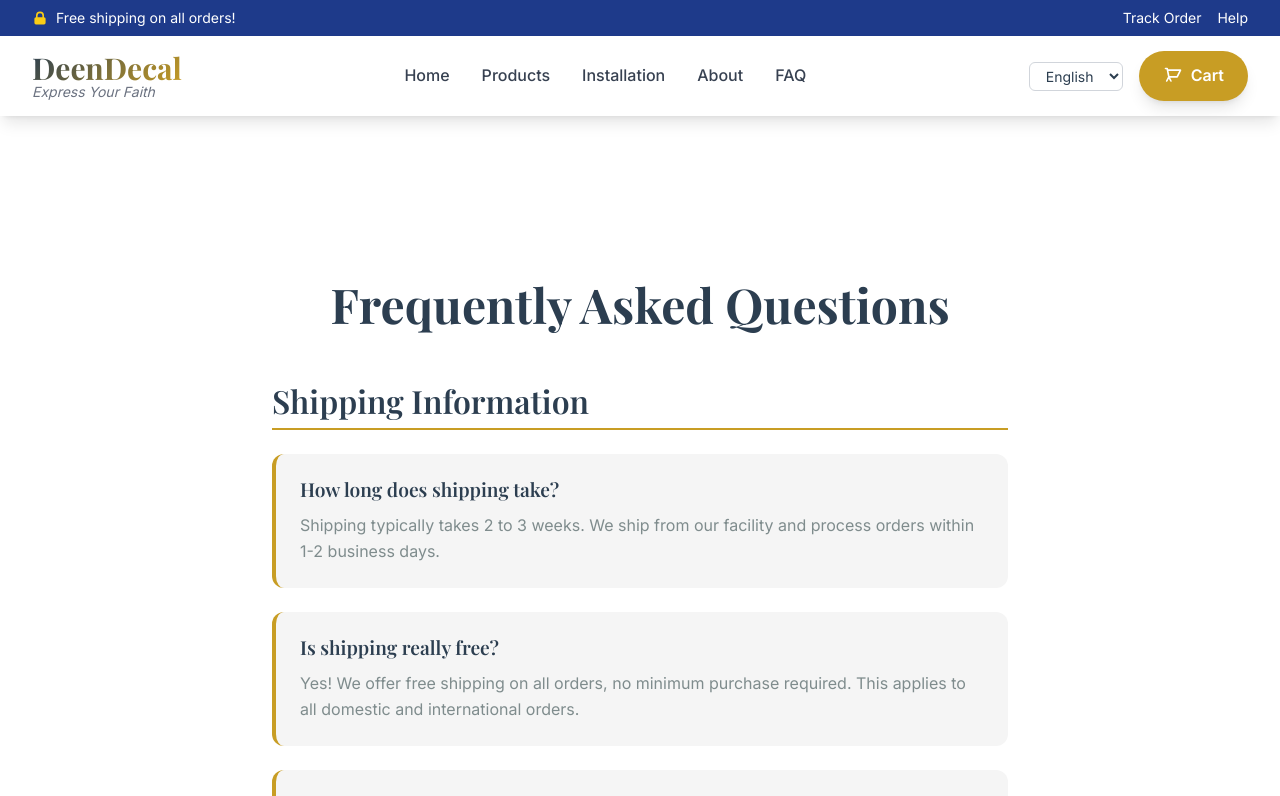
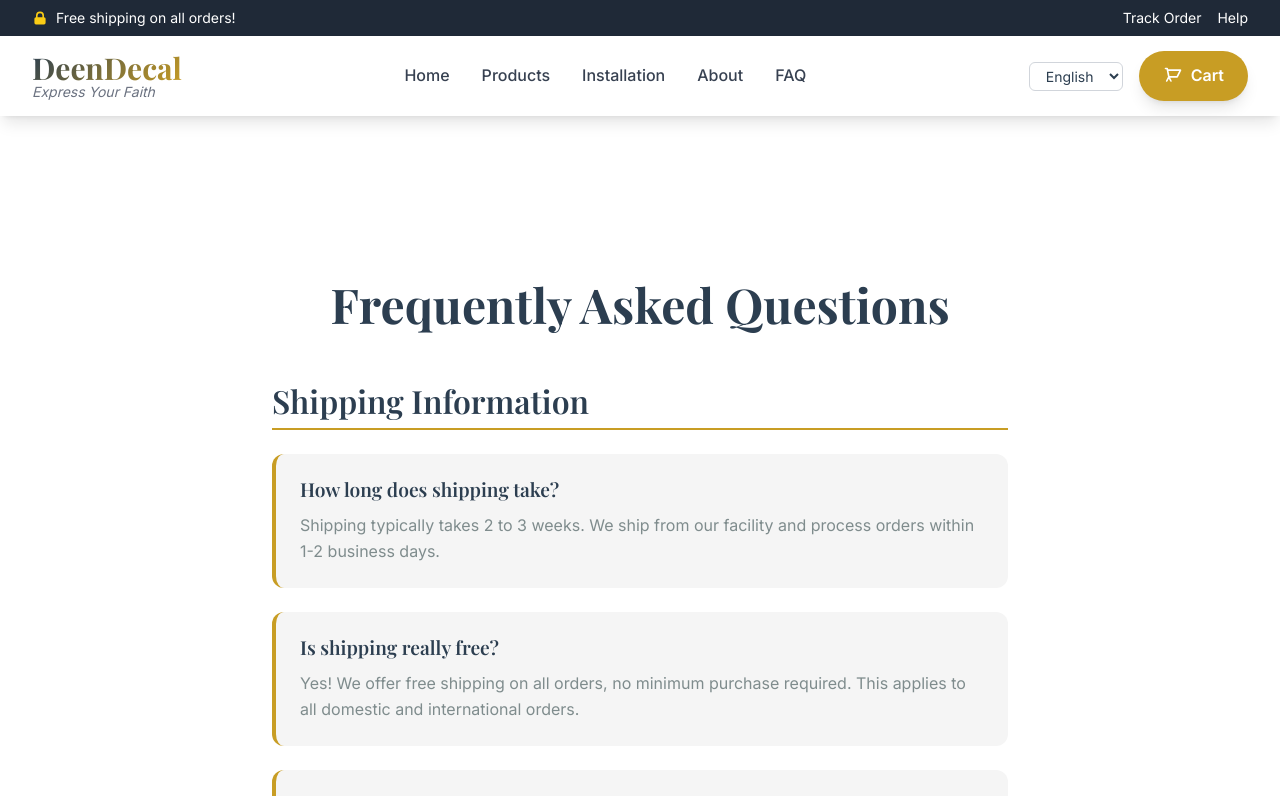
Before and after one commit to curiousplugg/deendecal-store, a Next.js app: page /faq in a window 1280 px wide. Shown: the top 796 px of the page. Built offline with nearby package versions, Linux system fonts and the light colour scheme.

Commit message:
Change top navigation bar back to gray
- Changed bg-blue-900 to bg-gray-800 for top promo bar
- Top bar with 'Free shipping on all orders!' is now gray again
- Maintains consistent gray styling for navigation

```diff
--- a/src/components/Navigation.tsx
+++ b/src/components/Navigation.tsx
@@ -47,7 +47,7 @@ export default function Navigation() {
   return (
     <>
       {/* Top Promo Bar */}
-      <div className="bg-blue-900 text-white text-sm py-2">
+      <div className="bg-gray-800 text-white text-sm py-2">
         <div className="max-w-7xl mx-auto px-4 sm:px-6 lg:px-8">
           <div className="flex justify-between items-center">
             <div className="flex items-center space-x-4">
```
